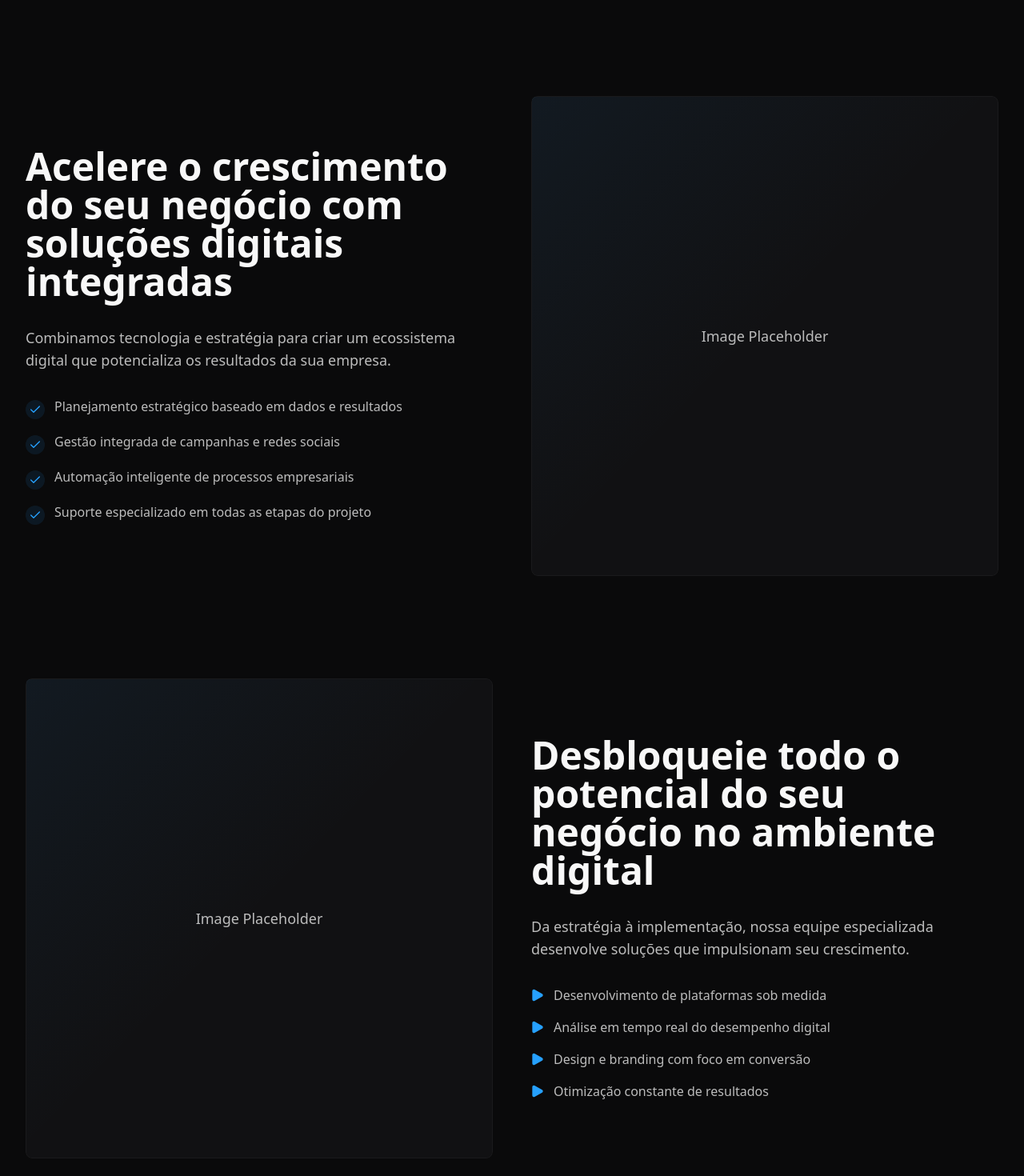
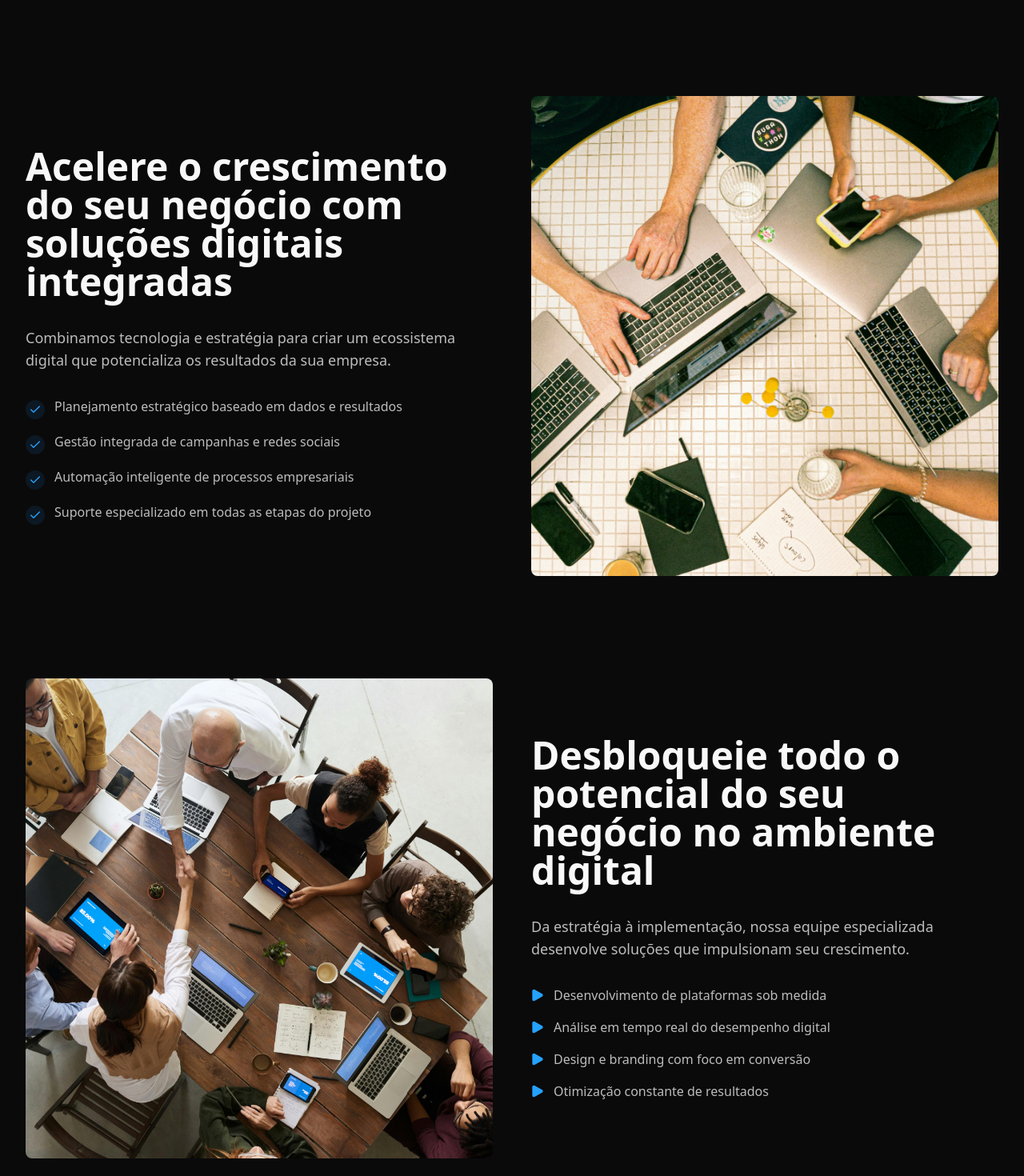
Before and after one commit to luizinhodavp041/orpheo-digital-4, a Next.js app: page / in a window 1280 px wide. Shown: the part 2440-3910 px from the top of the page at 80% size. Built offline with nearby package versions, Linux system fonts and the light colour scheme.

Commit message:
fotos adicionadas na sessão features

```diff
--- a/src/components/sections/Features.tsx
+++ b/src/components/sections/Features.tsx
@@ -1,5 +1,5 @@
-// components/sections/Features.tsx
 import { Check, Triangle } from "lucide-react";
+import Image from "next/image";
 
 export function Features() {
   const featuresList = {
@@ -42,18 +42,6 @@ export function Features() {
     </div>
   );
 
-  const ImagePlaceholder = () => (
-    <div className="relative aspect-square md:aspect-auto md:h-[600px] rounded-lg overflow-hidden">
-      <div className="absolute inset-0 bg-background-secondary border border-border rounded-lg">
-        <div className="h-full w-full flex items-center justify-center text-text-secondary">
-          <p className="text-lg">Image Placeholder</p>
-        </div>
-        {/* Gradient overlay */}
-        <div className="absolute inset-0 bg-gradient-to-br from-accent/10 via-transparent to-transparent opacity-60"></div>
-      </div>
-    </div>
-  );
-
   return (
     <section className="py-20 bg-background">
       <div className="max-w-7xl mx-auto px-4 sm:px-6 lg:px-8">
@@ -73,13 +61,27 @@ export function Features() {
             <FeatureList features={featuresList.first} variant="check" />
           </div>
 
-          <ImagePlaceholder />
+          <div className="relative aspect-square md:aspect-auto md:h-[600px] rounded-lg overflow-hidden">
+            <Image
+              src="/images/img-1.jpg"
+              alt="Soluções digitais integradas"
+              fill
+              className="object-cover"
+            />
+            <div className="absolute inset-0 bg-gradient-to-br from-accent/10 via-transparent to-transparent opacity-60"></div>
+          </div>
         </div>
 
         {/* Second Feature Block */}
         <div className="grid md:grid-cols-2 gap-12 items-center">
-          <div className="order-2 md:order-1">
-            <ImagePlaceholder />
+          <div className="order-2 md:order-1 relative aspect-square md:aspect-auto md:h-[600px] rounded-lg overflow-hidden">
+            <Image
+              src="/images/img-2.jpg"
+              alt="Potencial do seu negócio"
+              fill
+              className="object-cover"
+            />
+            <div className="absolute inset-0 bg-gradient-to-br from-accent/10 via-transparent to-transparent opacity-60"></div>
           </div>
 
           <div className="space-y-8 order-1 md:order-2">
```
Also changed, not shown: public/images/img-1.jpg (added), public/images/img-2.jpg (added).
